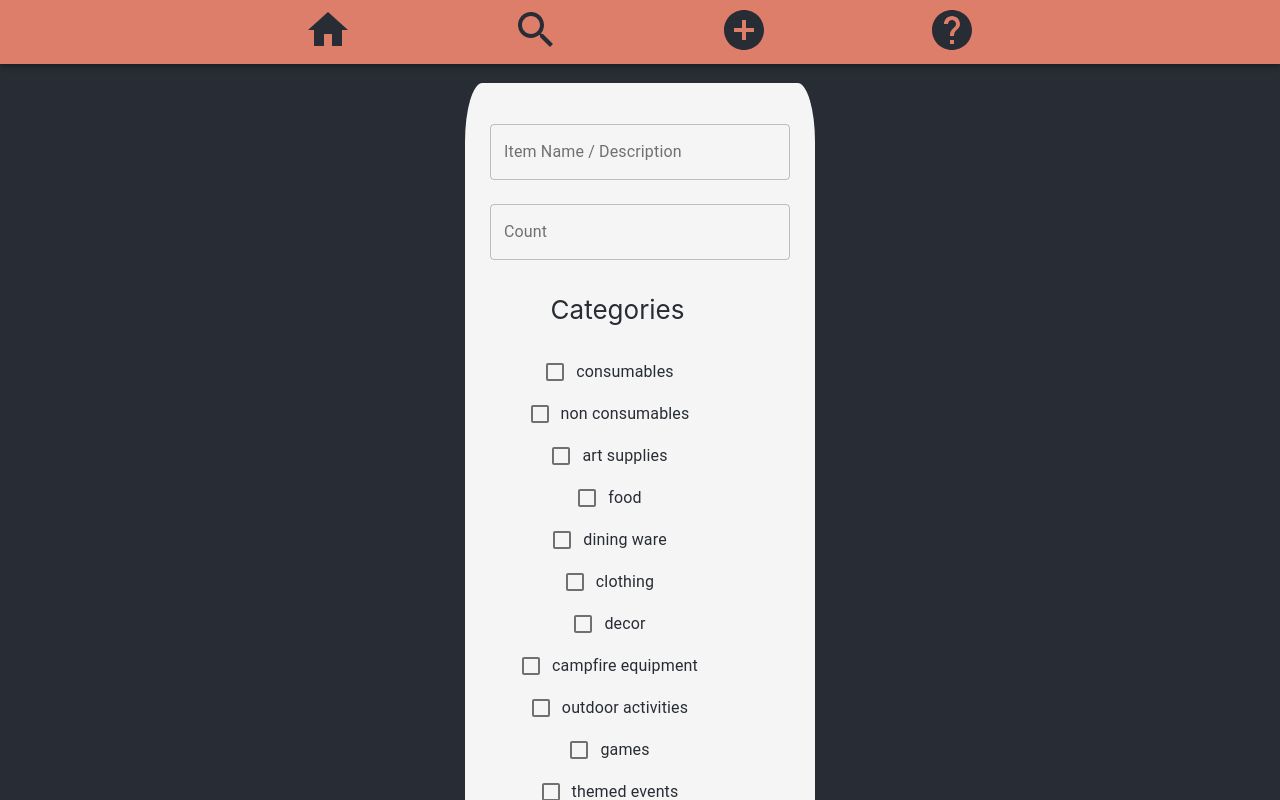
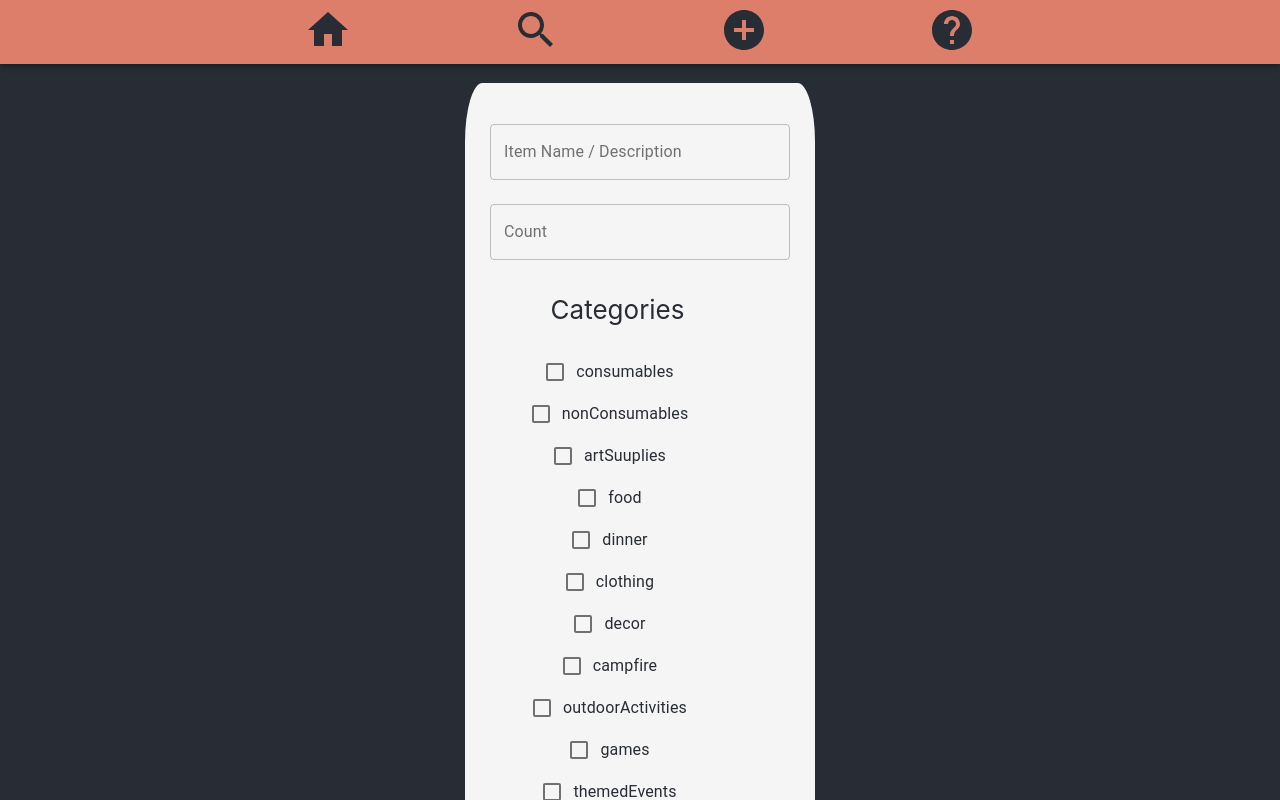
Before and after one commit to hannahdettmann/stoStow, a React (Create React App) app: page /add in a window 1280 px wide. Shown: the top 800 px of the page. Built offline with nearby package versions, Linux system fonts and the light colour scheme.

Commit message:
lots of changes

```diff
--- a/app.js
+++ b/app.js
@@ -11,8 +11,10 @@ app.use(bodyParser.urlencoded({extended: true}));
 app.use(bodyParser.json());
 
 app.use(express.static(path.join(__dirname, 'build')));
-app.get('*', function(req, res) {
-    res.sendFile(path.join(__dirname, 'build', 'index.html'));
+app.use(function(req, res, next) {
+    res.header("Access-Control-Allow-Origin", "http://localhost:3000"); // update to match the domain you will make the request from
+    res.header("Access-Control-Allow-Headers", "Origin, X-Requested-With, Content-Type, Accept");
+    next();
   });
 
 app.use('/api', adminRoutes);
--- a/controllers/admin.js
+++ b/controllers/admin.js
@@ -22,9 +22,8 @@ exports.postItem = (req,res,next) => {
     const category = req.body.category;
     const aisle = req.body.aisle;
     const shelf = req.body.shelf;
-    const isChecked = req.body.isChecked;
 
-    const item = new Item(name,count,category,aisle,shelf,isChecked);
+    const item = new Item(name,count,category,aisle,shelf);
     return item.save()
     .then(result => {
         console.log(result);
--- a/package.json
+++ b/package.json
@@ -2,7 +2,6 @@
   "name": "sto-stow",
   "version": "0.1.0",
   "private": true,
-  "proxy": "http://localhost:27017",
   "dependencies": {
     "@material-ui/core": "^4.4.2",
     "@material-ui/icons": "^4.4.1",
--- a/src/components/add.js
+++ b/src/components/add.js
@@ -23,12 +23,15 @@ export default class Item extends Component{
     this.state = {
       name: '',
       count: '',
-      category: [],
+      category: {data:[]},
       aisle: '',
       shelf: '',
+      catgs : {data:["consumables","nonConsumables",
+      "artSuuplies","food","dinner","clothing","decor","campfire",
+      "outdoorActivities","games","themedEvents","wrappingPaper",
+      "lights","glowStuff","seasonalDecor"]}
     }
   }
-
   onChangeName(e){
     this.setState({
       name: e.target.value
@@ -40,7 +43,7 @@ export default class Item extends Component{
     });
   }
   onChangeCategory(e){
-    const category = this.state.category;
+    const category = this.state.category.data;
     let index;
 
     if(e.target.checked){
@@ -51,7 +54,7 @@ export default class Item extends Component{
       category.splice(index,1);
     }
     this.setState({
-      category: category
+      category: {category}
     });
   }
   onChangeAisle(e){
@@ -72,8 +75,7 @@ export default class Item extends Component{
         count: this.state.count,
         category: this.state.category,
         aisle: this.state.aisle,
-        shelf: this.state.shelf,
-        isChecked: this.state.isChecked
+        shelf: this.state.shelf
       }
       console.log(item);
       fetch('http://localhost:27017/api/add-item', {
@@ -186,19 +188,19 @@ export default class Item extends Component{
         />
       <Grid item xs={12}>
       <p className="form-check">Categories</p>
-        {Object.keys(this.catgs).map((c) => (
+        {Object.keys(this.state.catgs.data).map((c) => (
           <div className="form-check">
              <FormControlLabel
           control={
 
             <Checkbox
-              checked={c.isChecked}
+              //checked={c.isChecked}
               className="check"
               onChange={this.onChangeCategory}
-              value={this.state.category}
+              value={this.state.catgs.data[c]}
             />
         }
-        label={this.catgs[c].description}
+        label={this.state.catgs.data[c]}
       />
         </div>
         ))};
```
